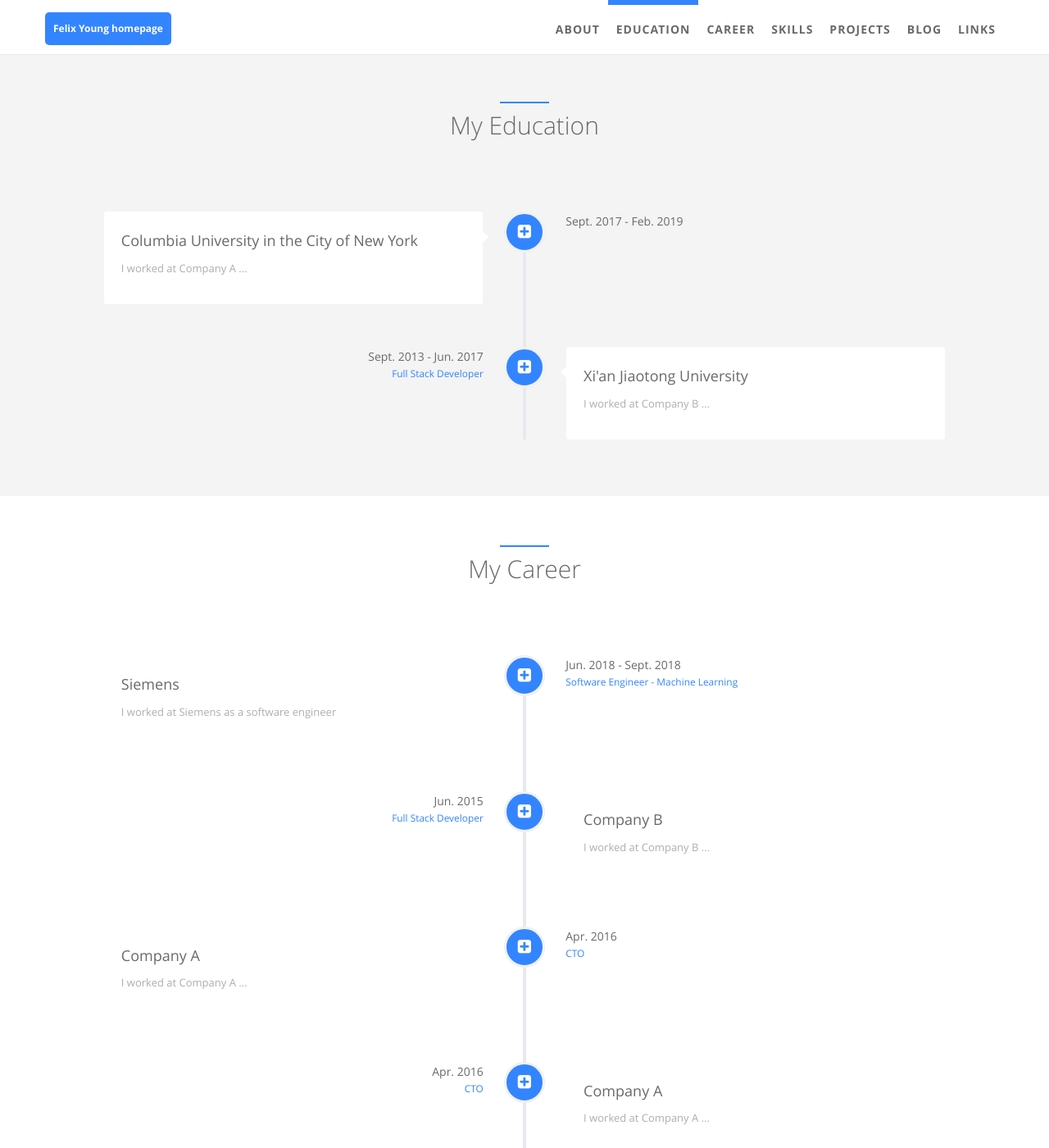
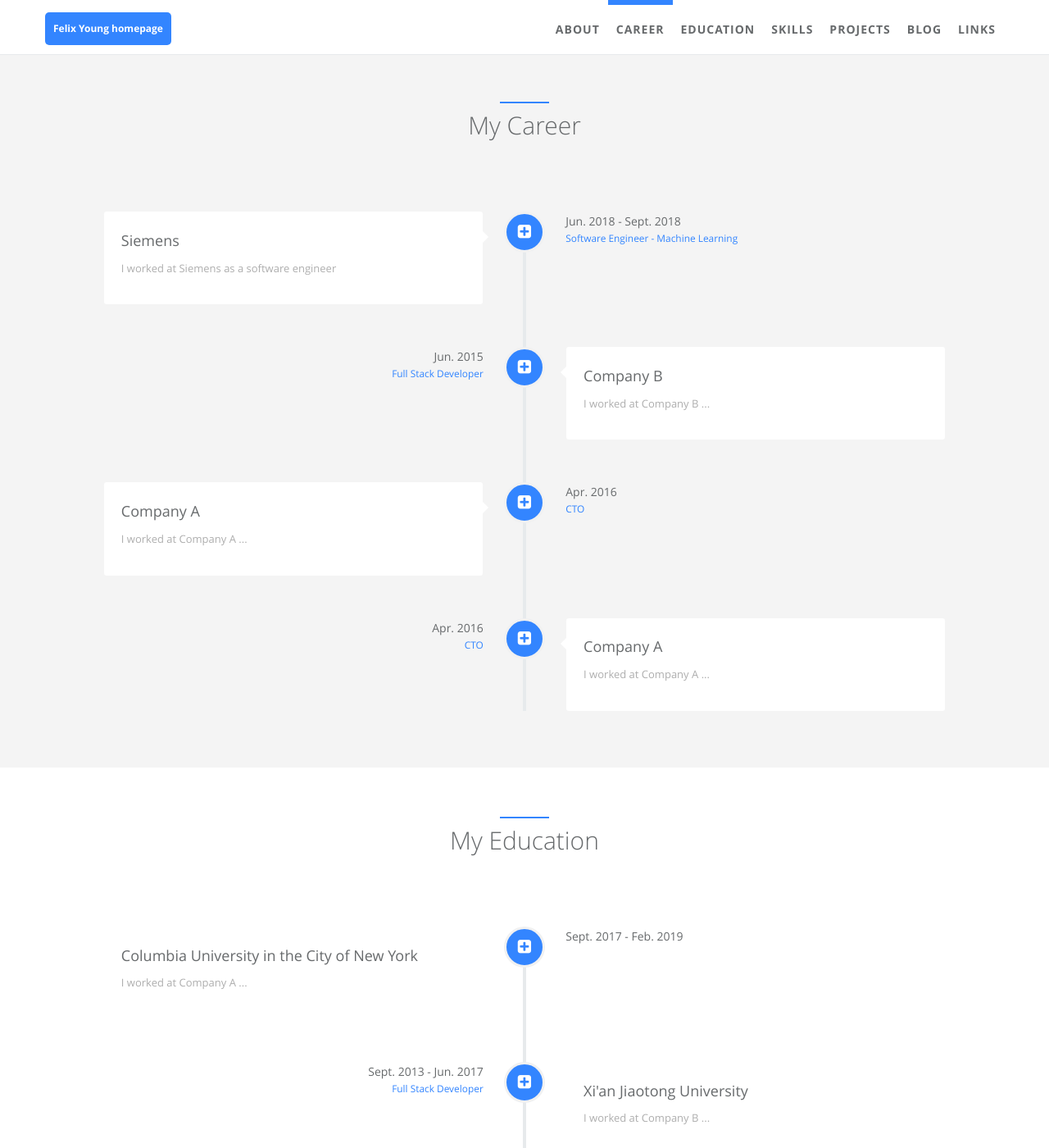
Before and after one commit to abx67/felixyoung, a Jekyll site: the page built from index.html, in a window 1280 px wide and 1400 px high, scrolled down 818 px. Shown: the whole window at 82% size. Built offline with Jekyll 4.4.1, drawn with Linux system fonts in a browser that asks for light colours.

```diff
--- a/_data/landing.yml
+++ b/_data/landing.yml
@@ -6,16 +6,16 @@
   tpl: about.html
   css:
 
+- id: career
+  i18n: nav.career
+  name: Career
+  tpl: career.html
+  css: timeline
+
 - id: education
   i18n: nav.education
   name: Education
   tpl: education.html
-  css: timeline
-
-- id: career
-  i18n: nav.career
-  name: Career
-  tpl: career.html
   css: timeline
 
 - id: skills
```
